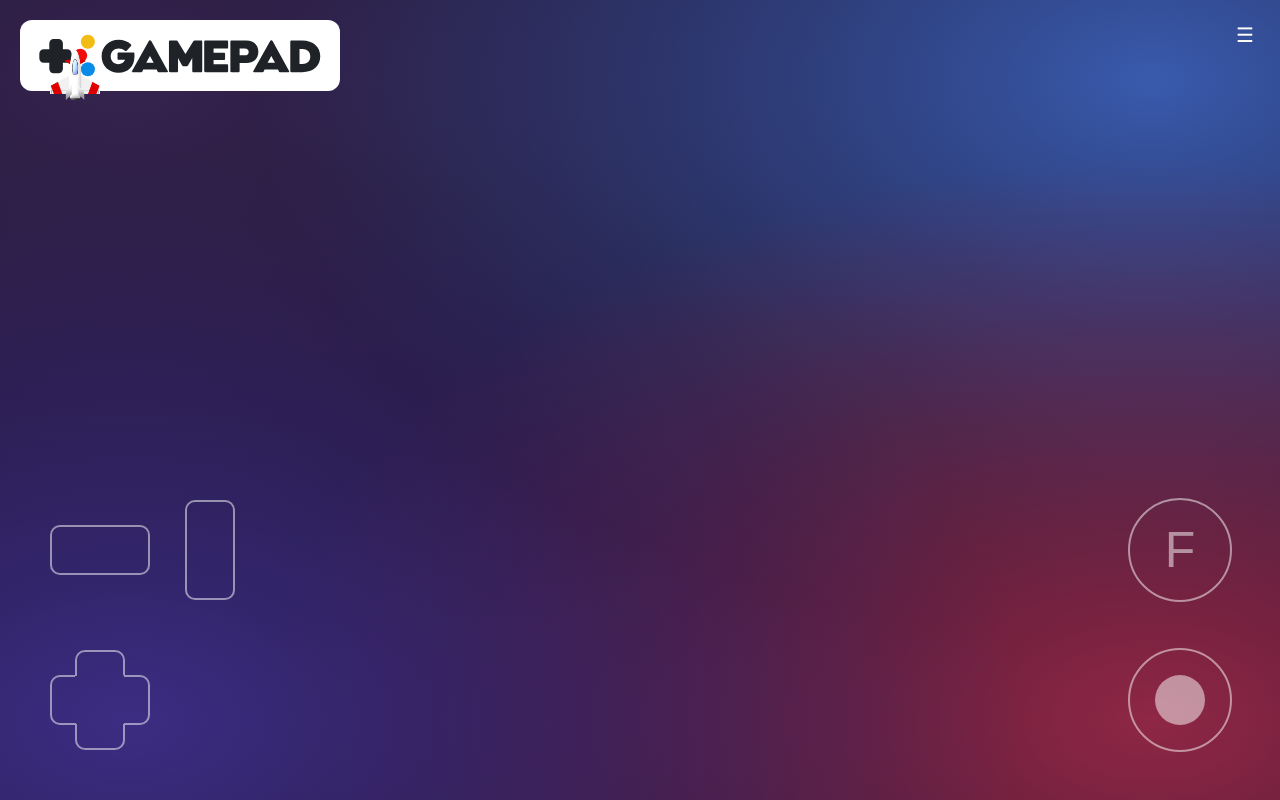
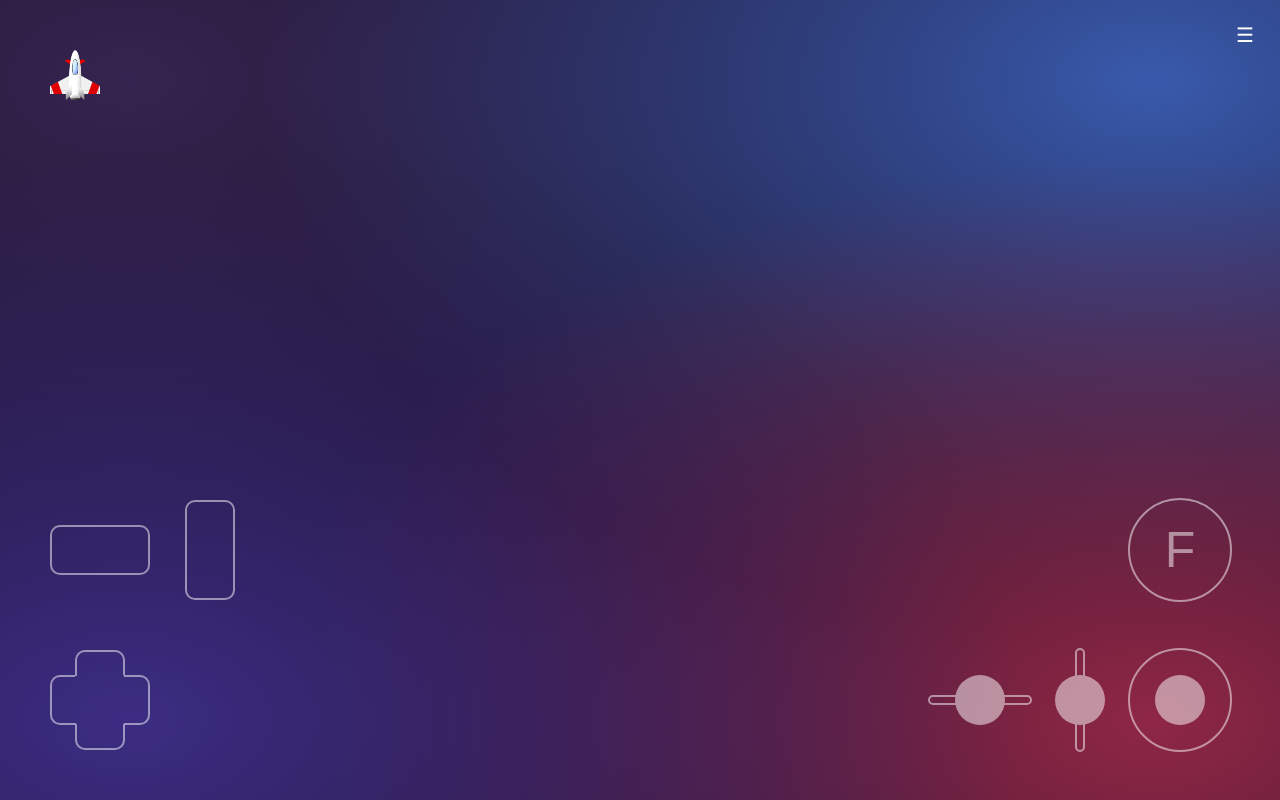
Before and after one commit to rokobuljan/gamepad, a website built with Vite: page example/index.html in a window 1280 px wide. Built offline with nearby package versions, Linux system fonts and the light colour scheme.

Commit message:
Release 3.1.0: optional controller IDs and improved ship controls

```diff
--- a/controllers/button.js
+++ b/controllers/button.js
@@ -8,9 +8,9 @@ import { Controller } from "./controller.js";
 /** Touch button with a 0/1 value; spring: false makes it a toggle. */
 class Button extends Controller {
     /**
-     * @param {import("./controller.js").ControllerOptions} options Button configuration.
+     * @param {import("./controller.js").ControllerOptions} [options={}] Button configuration.
      */
-    constructor(options) {
+    constructor(options = {}) {
         options.type = "button";
         super(options);
     }
--- a/controllers/controller.js
+++ b/controllers/controller.js
@@ -20,7 +20,7 @@ import { el, elNew, norm, TAU, userSelectNoneForAllBrowsers } from "../utils.js"
 
 /**
  * @typedef {object} ControllerOptions
- * @property {string} id Unique controller ID, also used as its DOM ID.
+ * @property {string} [id] Unique controller and DOM ID; generated when omitted or empty.
  * @property {ControllerType} [type="joystick"] Kind created by Gamepad; standalone classes set this themselves.
  * @property {string} [parent="body"] CSS selector of the parent HTML element.
  * @property {ControllerAxis} [axis="all"] Movement axis constraint.
@@ -103,20 +103,9 @@ class Controller {
     el = null;
 
     /**
-     * @param {ControllerOptions} options Controller configuration and initial state.
+     * @param {ControllerOptions} [options={}] Controller configuration and initial state.
      */
-    constructor(options) {
-
-        if (!options.id) {
-            console.error("Gamepad: Controller is missing a unique ID");
-            return;
-        }
-
-        /**
-         * Unique controller and DOM ID.
-         * @type {string}
-         */
-        this.id = options.id;
+    constructor(options = {}) {
         /**
          * Controller kind, set by the concrete subclass.
          * @type {ControllerType | undefined}
@@ -244,6 +233,13 @@ class Controller {
         this.onInput = function () { };
 
         Object.assign(this, options);
+
+        /**
+         * Unique controller and DOM ID, generated once when omitted or empty.
+         * Retained across destroy() and init().
+         * @type {string}
+         */
+        this.id = options.id || `gamepad-${crypto.getRandomValues(new Uint32Array(4)).join("-")}`;
 
         /**
          * Custom controller styles, including the default border.
--- a/controllers/dpad.js
+++ b/controllers/dpad.js
@@ -25,9 +25,9 @@ class DPad extends Controller {
     #elY = null;
 
     /**
-     * @param {import("./controller.js").ControllerOptions} options D-pad configuration; fixed is always true.
+     * @param {import("./controller.js").ControllerOptions} [options={}] D-pad configuration; fixed is always true.
      */
-    constructor(options) {
+    constructor(options = {}) {
         options.type = "dpad";
         options.fixed = true;
         super(options);
--- a/controllers/joystick.js
+++ b/controllers/joystick.js
@@ -18,9 +18,9 @@ class Joystick extends Controller {
     #elHandle = null;
 
     /**
-     * @param {import("./controller.js").ControllerOptions} options Joystick configuration.
+     * @param {import("./controller.js").ControllerOptions} [options={}] Joystick configuration.
      */
-    constructor(options) {
+    constructor(options = {}) {
         options.type = "joystick";
         super(options);
     }
--- a/example/index.html
+++ b/example/index.html
@@ -12,12 +12,10 @@
 <body>
 
     <div id="app">
-        <h1 class="app-brand">
-            <img src="/gamepad.svg" alt="Gamepad" width="1930" height="340">
-        </h1>
         <div id="controls-left"></div>
         <div id="controls-right"></div>
         <div id="app-menu">
+            <img src="/gamepad.svg" alt="Gamepad">
             <p>Your virtual JavaScript touch controller for games &amp; IOT</p>
         </div>
     </div>
--- a/example/index.js
+++ b/example/index.js
@@ -10,7 +10,6 @@ const elApp = el("#app");
 class Player {
     constructor(options) {
         Object.assign(this, {
-            id: "",
             x: 100,
             y: 100,
             radius: 40,
@@ -37,7 +36,10 @@ class Player {
         for (const controller of controllers) {
             if (!controller.value) continue;
             if (controller.type === "joystick") {
-                if (controller.axis === "x") localX += controller.value;
+                if (controller.axis === "x") {
+                    // Analog rotation: left/right turns the ship, with strength controlling speed.
+                    this.angle += controller.value * 0.04 * frame;
+                }
                 else if (controller.axis === "y") localY -= controller.value;
                 else {
                     steerX += Math.cos(controller.angle) * controller.value;
@@ -223,6 +225,26 @@ const GP = new Gamepad([
         },
     },
     {
+        id: "direction-joystick",
+        type: "joystick",
+        parent: "#controls-right",
+        axis: "y",
+        position: {
+            right: "200px",
+            bottom: "100px",
+        },
+    },
+    {
+        id: "rotation-joystick",
+        type: "joystick",
+        parent: "#controls-right",
+        axis: "x",
+        position: {
+            right: "300px",
+            bottom: "100px",
+        },
+    },
+    {
         type: "button",
         id: "fire",
         text: "F",
--- a/example/style.css
+++ b/example/style.css
@@ -47,6 +47,7 @@ body {
 }
 
 #app-menu {
+    color-scheme: dark;
     pointer-events: none;
     position: absolute;
     padding: 20px;
@@ -89,25 +90,8 @@ body {
     }
 } */
 
-.app-brand {
-    position: absolute;
-    top: 20px;
-    left: 20px;
-    width: min(320px, calc(100% - 100px));
-    padding: 10px 14px;
-    border-radius: 12px;
-    background: #fff;
-    color-scheme: light;
-    pointer-events: none;
-    z-index: 1;
-}
-
-.app-brand img {
+#app-menu img {
     display: block;
-    width: 100%;
+    width: min(320px, 100%);
     height: auto;
 }
-
-#app-menu {
-    top: 100px;
-}
--- a/package.json
+++ b/package.json
@@ -1,6 +1,6 @@
 {
     "name": "@rbuljan/gamepad",
-    "version": "3.0.0",
+    "version": "3.1.0",
     "description": "Multi-touch gamepad with buttons and joystick for JavaScript games, apps, IOT",
     "type": "module",
     "main": "gamepad.js",
```
Also changed, not shown: tests/library.test.mjs (+46 -0 lines), tests/types.test.cjs (+10 -2 lines), .github/workflows/pages.yml, .github/workflows/publish.yml, CHANGELOG.md, readme.md, 1 other file.
